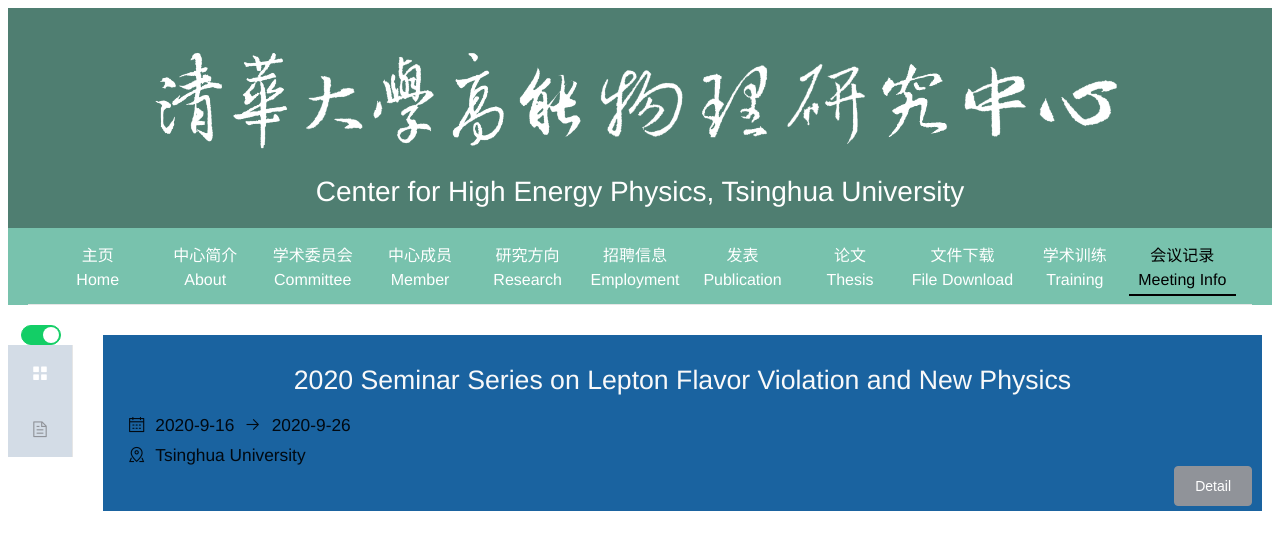
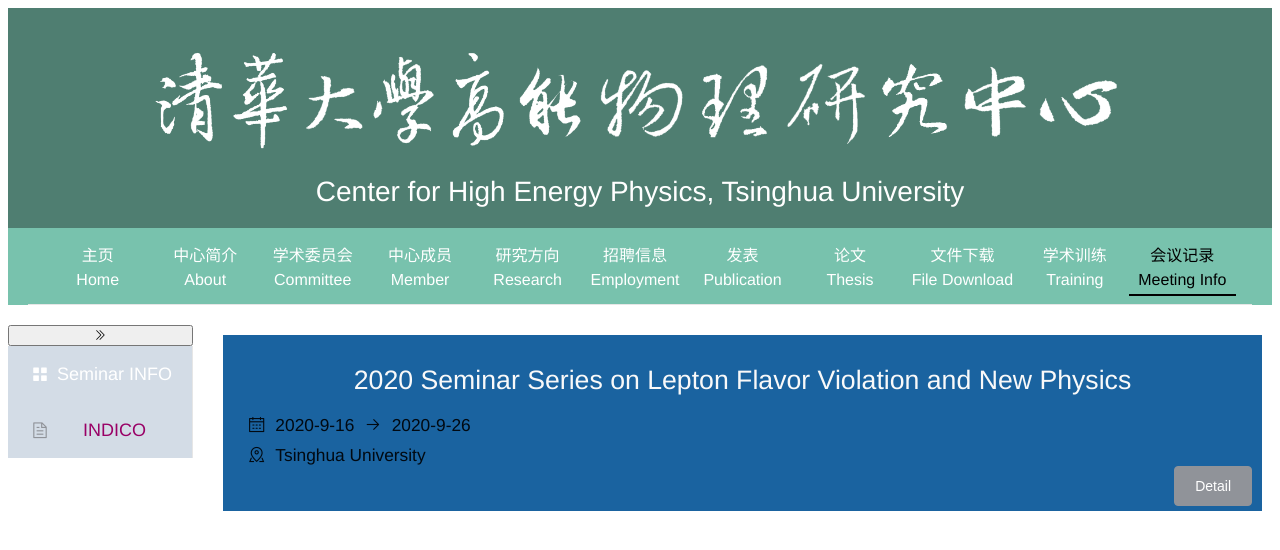
Before and after one commit to greatofdream/simpleIndico, a Vue app: page /#/ in a window 1280 px wide. Shown: the top 550 px of the page. Built offline with nearby package versions, Linux system fonts and the light colour scheme; no server answers.

Commit message:
侧栏显示由屏幕width600决定

```diff
--- a/src/components/meeting/Meeting.vue
+++ b/src/components/meeting/Meeting.vue
@@ -1,10 +1,9 @@
 <template>
   <div class="meeting">
-	<el-switch
-  v-model="isCollapse"
-  active-color="#13ce66"
-  inactive-color="#ff4949">
-</el-switch>
+  <button @click="collapseStatus" style="width:100%;">
+    <i v-if="isCollapse" class="el-icon-d-arrow-left"></i>
+    <i v-else class="el-icon-d-arrow-right"></i>
+  </button>
       <el-menu
 	:collapse="isCollapse"
           default-active="1"
@@ -34,13 +33,21 @@
   name: 'Meeting',
   data: function() {
     return {
-      isCollapse: true
+      isCollapse: false
+    }
+  },
+  mounted(){
+    window.onresize = () => {
+      return this.isCollapse = document.body.clientWidth<600;
     }
   },
   methods: {
     jump: function(val) {
       console.log(val)
       this.$router.push({path: val})
+    },
+    collapseStatus: function() {
+      this.isCollapse = !this.isCollapse
     }
   }
 }
```
